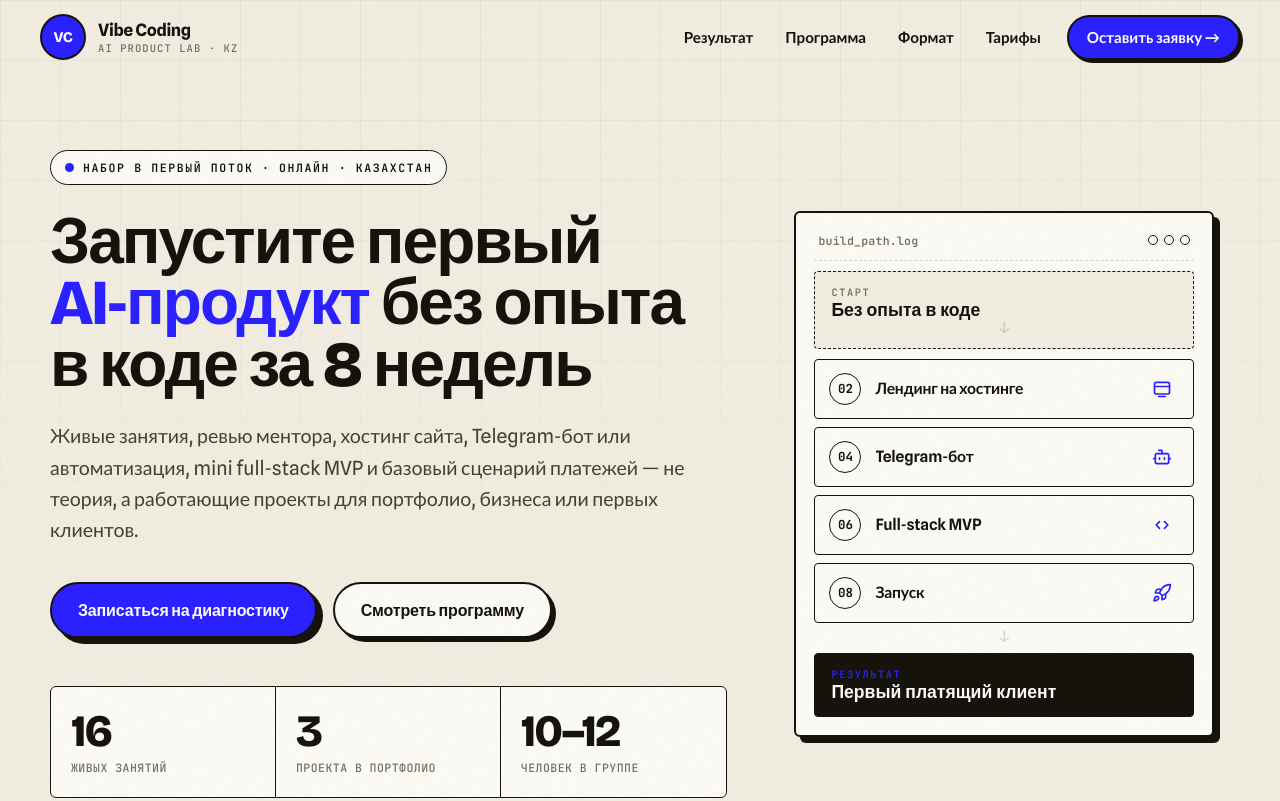
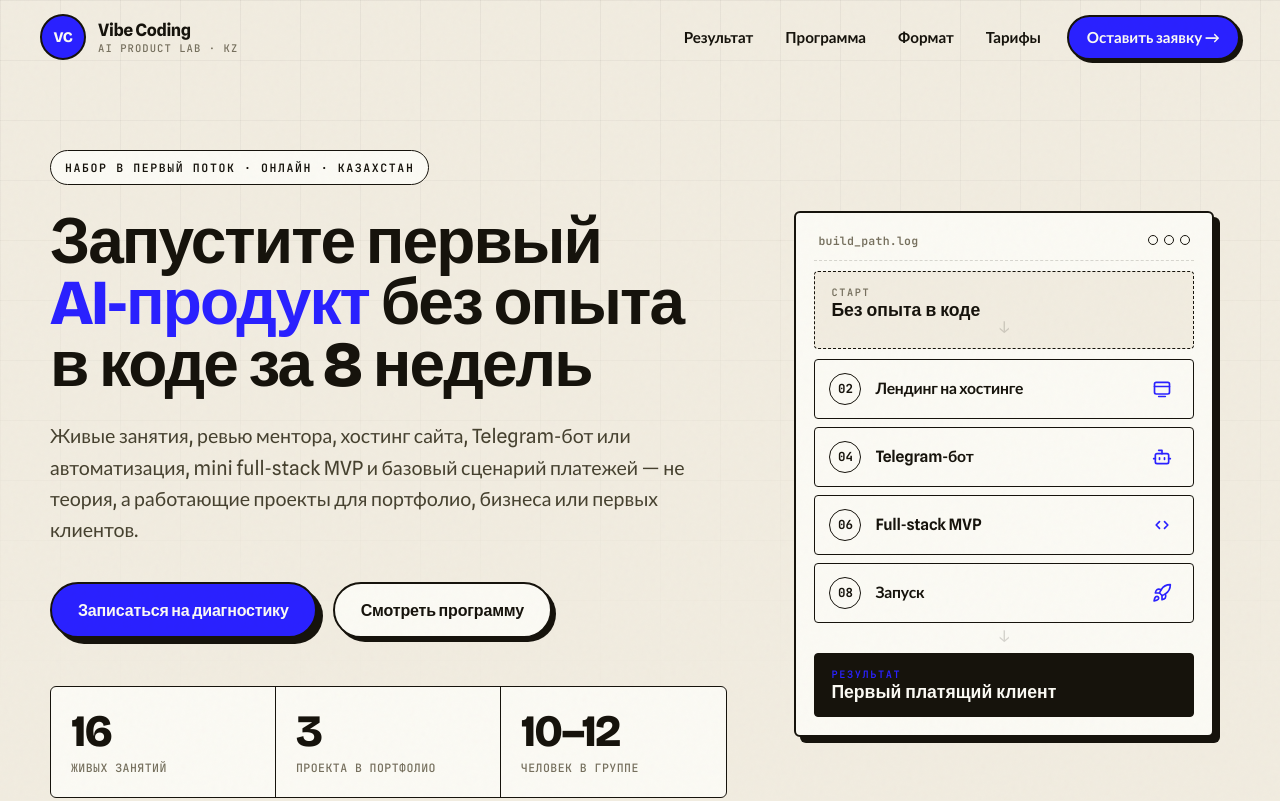
Before and after one commit to silkroadtech-kz/srt-school, a plain HTML site: page index.html in a window 1280 px wide. Shown: the top 801 px of the page. Drawn offline with nearby package versions, Linux system fonts and the light colour scheme.

Commit message:
Remove pulsing dot from hero eyebrow
Co-Authored-By: Claude Opus 4.7 <noreply@anthropic.com>

```diff
--- a/index.html
+++ b/index.html
@@ -53,7 +53,6 @@
                 <div class="hero-grid">
                     <div class="hero-copy">
                         <div class="eyebrow reveal">
-                            <span class="pulse-dot" aria-hidden="true"></span>
                             Набор в первый поток · онлайн · Казахстан
                         </div>
                         <h1 class="reveal delay-1">
```
